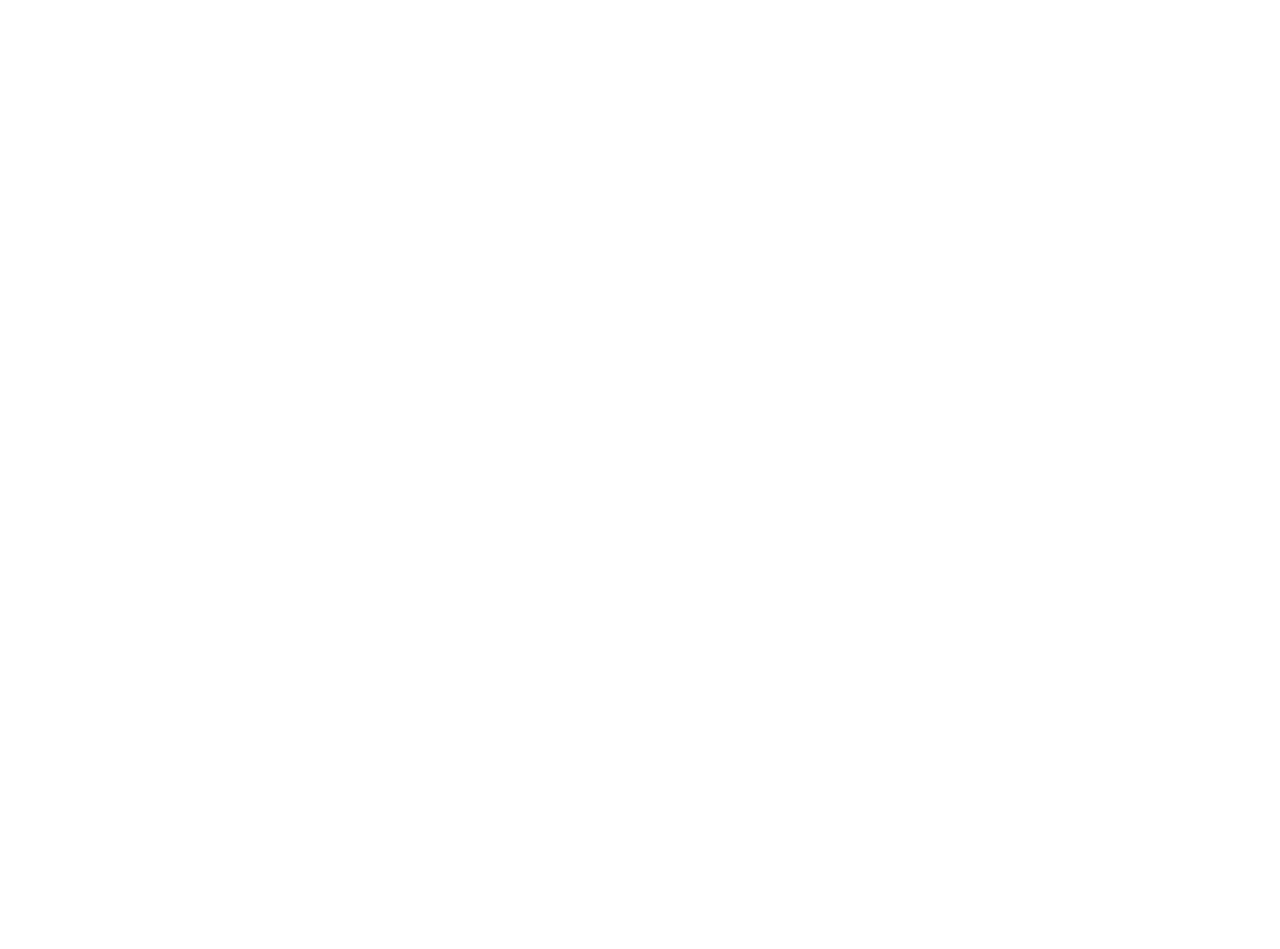
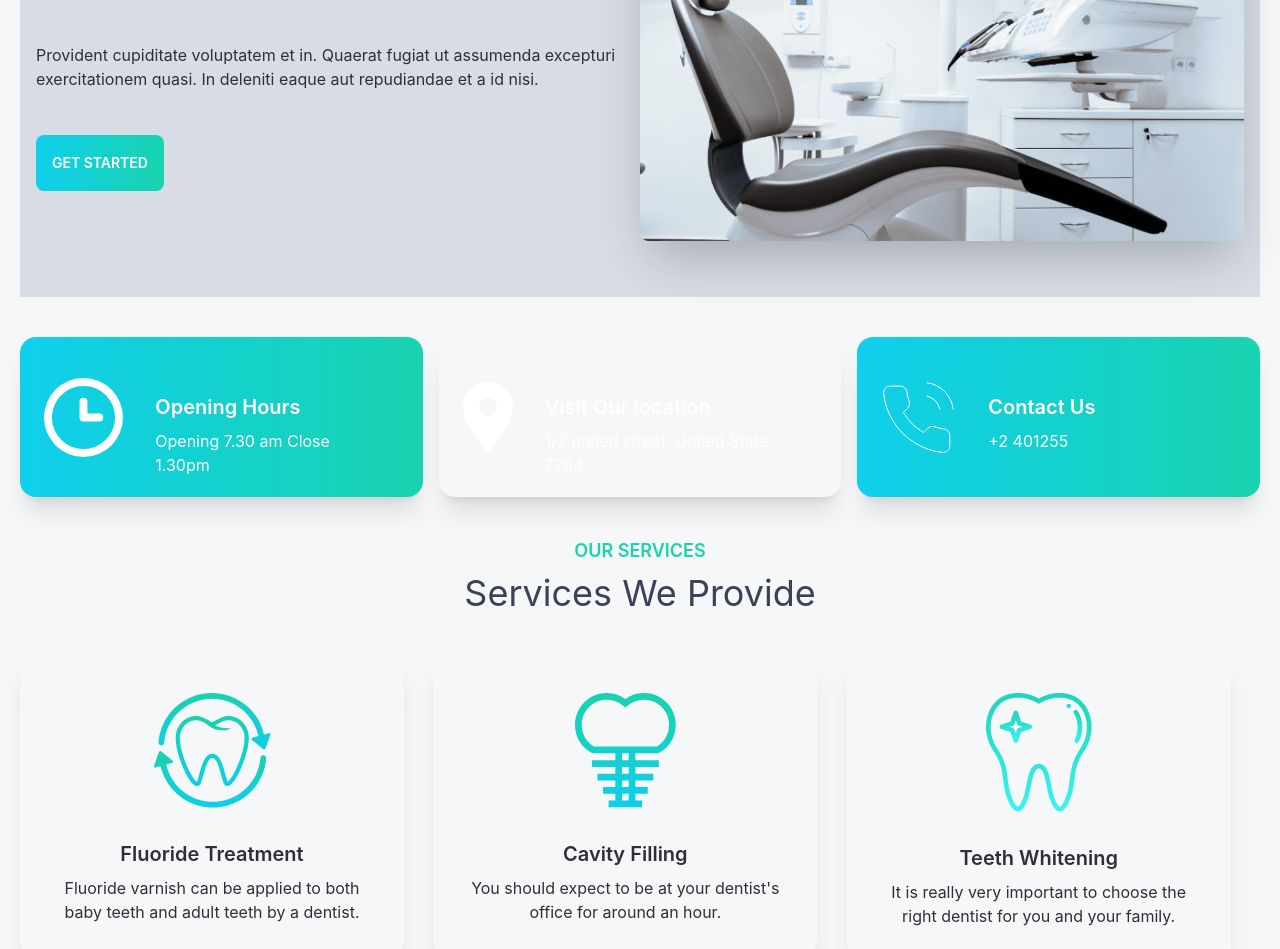
Before and after one commit to islammd39/doctor-appointment-wesite, a React (Create React App) app: page / in a window 1280 px wide. Shown: the part 240-1189 px from the top of the page. Before the commit the page ends 800 px from the top, so only its background shows below. Built offline with nearby package versions, Linux system fonts and the light colour scheme.

Commit message:
upload service section

```diff
--- a/src/Pages/Home/Banner/Banner.js
+++ b/src/Pages/Home/Banner/Banner.js
@@ -1,11 +1,28 @@
-import React from 'react';
+import React from "react";
+import bannerImage from "../../../assets/images/chair.png"
 
 const Banner = () => {
-    return (
-        <div>
-            <h2>This is Banner</h2>
+  return (
+    <div>
+      <div className="hero bg-base-200 lg:py-10">
+        <div className="hero-content flex-col lg:flex-row-reverse">
+          <img
+            src={bannerImage}
+            className="lg:w-1/2 rounded-lg shadow-2xl"
+          alt="..."/>
+          <div>
+            <h1 className="text-5xl font-bold lg:mt-5">Box Office News!</h1>
+            <p className="py-6 mt-5">
+              Provident cupiditate voluptatem et in. Quaerat fugiat ut assumenda
+              excepturi exercitationem quasi. In deleniti eaque aut repudiandae
+              et a id nisi.
+            </p>
+            <button className="btn h-14 bg-gradient-to-r from-primary to-secondary text-white border-none lg:mt-5">Get Started</button>
+          </div>
         </div>
-    );
+      </div>
+    </div>
+  );
 };
 
 export default Banner;
--- a/src/Pages/Home/Home/Home.js
+++ b/src/Pages/Home/Home/Home.js
@@ -1,11 +1,16 @@
 import React from 'react';
 import Banner from '../Banner/Banner';
+import InfoCard from '../InfoCard/InfoCard';
+import ServiceData from '../Service/ServiceData';
+
 
 
 const Home = () => {
     return (
         <div>
           <Banner></Banner>
+          <InfoCard></InfoCard>
+         <ServiceData></ServiceData>
         </div>
     );
 };
--- /dev/null
+++ b/src/Pages/Home/InfoCard/InfoCard.js
@@ -0,0 +1,40 @@
+import React from 'react';
+import clock from "../../../assets/icons/clock.svg";
+import location from "../../../assets/icons/marker.svg";
+import phone from "../../../assets/icons/phone.svg";
+import InfoCardDetails from './InfoCardDetails';
+
+const InfoCard = () => {
+    const viewCards = [
+        {
+            "id":1,
+            "name":"Opening Hours",
+            "icon":clock,
+            "details":"Opening 7.30 am Close 1.30pm",
+            "bgColor":"bg-gradient-to-r from-primary to-secondary"
+        },
+        {
+            "id":2,
+            "name":"Visit Our location",
+            "icon":location,
+            "details":"1/2 united street, United State-7704",
+            "bgColor":"bg-accent"
+        },
+        {
+            "id":3,
+            "name":"Contact Us",
+            "icon":phone,
+            "details":"+2 401255",
+            "bgColor":"bg-gradient-to-r from-primary to-secondary"
+        },
+    ]
+    return (
+        <div className='grid grid-cols-1 md:grid-cols-2 lg:grid-cols-3 gap-4 my-10'>
+            {
+                viewCards.map(card=><InfoCardDetails key={card.id} card={card}></InfoCardDetails>)
+            }
+        </div>
+    );
+};
+
+export default InfoCard;
--- /dev/null
+++ b/src/Pages/Home/InfoCard/InfoCardDetails.js
@@ -0,0 +1,20 @@
+import React from "react";
+
+const InfoCardDetails = ({card}) => {
+    const {icon, name, details, bgColor} = card;
+  return (
+    <div>
+      <div className={`card card-side bg-base-100 shadow-xl ${bgColor} text-white p-6 h-40`}>
+        <figure>
+          <img src={icon} alt="icon" />
+        </figure>
+        <div className="card-body">
+          <h2 className="card-title">{name}</h2>
+          <p>{details}</p>
+        </div>
+      </div>
+    </div>
+  );
+};
+
+export default InfoCardDetails;
--- /dev/null
+++ b/src/Pages/Home/Service/ServiceCard.js
@@ -0,0 +1,26 @@
+import React from "react";
+
+const ServiceCard = ({service}) => {
+
+     const {name, details, img} = service;
+
+  return (
+    <div>
+      <div className="card w-96 bg-base-100 shadow-xl">
+        <figure className="px-10 pt-10">
+          <img
+            src={img}
+            alt="Shoes"
+            className="rounded-xl"
+          />
+        </figure>
+        <div className="card-body items-center text-center">
+          <h2 className="card-title">{name}</h2>
+          <p>{details}</p>
+        </div>
+      </div>
+    </div>
+  );
+};
+
+export default ServiceCard;
--- /dev/null
+++ b/src/Pages/Home/Service/ServiceData.js
@@ -0,0 +1,42 @@
+import React from 'react';
+import fluoride from "../../../assets/images/fluoride.png"
+import cavity from "../../../assets/images/cavity.png"
+import whitening from "../../../assets/images/whitening.png"
+import ServiceCard from './ServiceCard';
+
+const ServiceData = () => {
+    const services = [
+        {
+            id:1,
+            name:"Fluoride Treatment",
+            details:"Fluoride varnish can be applied to both baby teeth and adult teeth by a dentist.",
+            img:fluoride
+        },
+        {
+            id:2,
+            name:"Cavity Filling",
+            details:"You should expect to be at your dentist's office for around an hour.",
+            img:cavity
+        },
+        {
+            id:3,
+            name:"Teeth Whitening",
+            details:"It is really very important to choose the right dentist for you and your family.",
+            img:whitening
+        }
+    ]
+
+    return (
+        <div className='text-center my-10'>
+            <h4 className='text-lg uppercase font-semibold text-secondary'>Our Services</h4>
+            <h2 className='text-4xl text-accent mt-2'>Services We Provide</h2>
+           <div className='grid grid-cols-1 md:grid-cols-2 lg:grid-cols-3 my-10'>
+            {
+               services.map(service=><ServiceCard key={service.id} service={service}></ServiceCard>)
+            }
+           </div>
+        </div>
+    );
+};
+
+export default ServiceData;
--- a/src/Pages/Shared/Navbar/Navbar.js
+++ b/src/Pages/Shared/Navbar/Navbar.js
@@ -5,7 +5,7 @@
 
     const menuItems =
     <React.Fragment>
-    <li><Link to="/">Home</Link></li>
+    <li><button className="hidden lg:flex rounded bg-accent text-white hover:bg-primary active:bg-accent focus:outline-none focus:ring focus:ring-violet-300 ..."><Link to="/">Home</Link></button></li>
     <li><Link to="/appointment">Appointment</Link></li>
     <li><Link to="/about">About</Link></li>
     <li><Link to="/reviews">Reviews</Link></li>
@@ -40,7 +40,7 @@
             {menuItems}
           </ul>
         </div>
-        <Link to="/" className="btn btn-ghost normal-case text-xl">daisyUI</Link>
+        <Link to="/" className="btn btn-ghost normal-case text-xl hidden lg:flex">Doctor Appointment</Link>
       </div>
       <div className="navbar-center hidden lg:flex">
         <ul className="menu menu-horizontal p-0">
@@ -48,7 +48,7 @@
         </ul>
       </div>
       <div className="navbar-end">
-        <Link to ="/" className="btn">Get started</Link>
+        <Link to ="/" className="btn btn-primary border-none hover:text-white">Appointment</Link>
       </div>
     </div>
   );
--- a/tailwind.config.js
+++ b/tailwind.config.js
@@ -1,10 +1,25 @@
 /** @type {import('tailwindcss').Config} */
 module.exports = {
-  content: [
-    "./src/**/*.{js,jsx,ts,tsx}",
-  ],
+  content: ["./src/**/*.{js,jsx,ts,tsx}"],
+  daisyui: {
+    themes: [
+      {
+        doctortheme: {
+          primary: "#0FCFEC",
+
+          secondary: "#19D3AE",
+
+          accent: "#3A4256",
+
+          neutral: "#191D24",
+
+          "base-100": "#F6F7F9",
+        },
+      },
+    ],
+  },
   theme: {
     extend: {},
   },
   plugins: [require("daisyui")],
-}
+};
```
